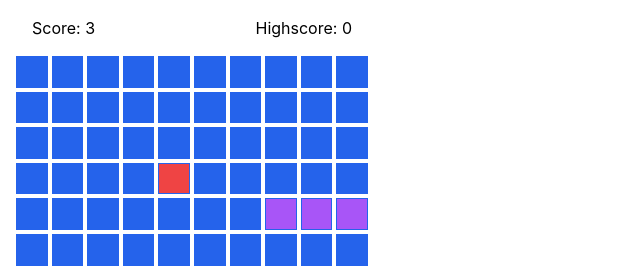
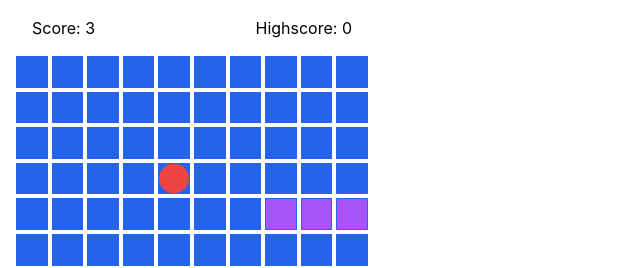
Before and after one commit to deckele/react-snake, a React (Create React App) app: page / in a window 1280 px wide. Shown: the top 268 px of the page, without its empty margins (0-640 px from the left). Built offline with nearby package versions, Linux system fonts and the light colour scheme.

Commit message:
round apple

```diff
--- a/src/components/apple/apple.tsx
+++ b/src/components/apple/apple.tsx
@@ -25,7 +25,7 @@ export const Apple = forwardRef<Coordinate | null, AppleProps>(
       coordinate && document.getElementById(getBoardTile(coordinate));
     return container
       ? createPortal(
-          <div className="bg-red-500 absolute inset-px" />,
+          <div className="bg-red-500 absolute inset-px rounded-full" />,
           container
         )
       : null;
```
Also changed, not shown: 1 other file (tests, documents, lock files or other folders).
